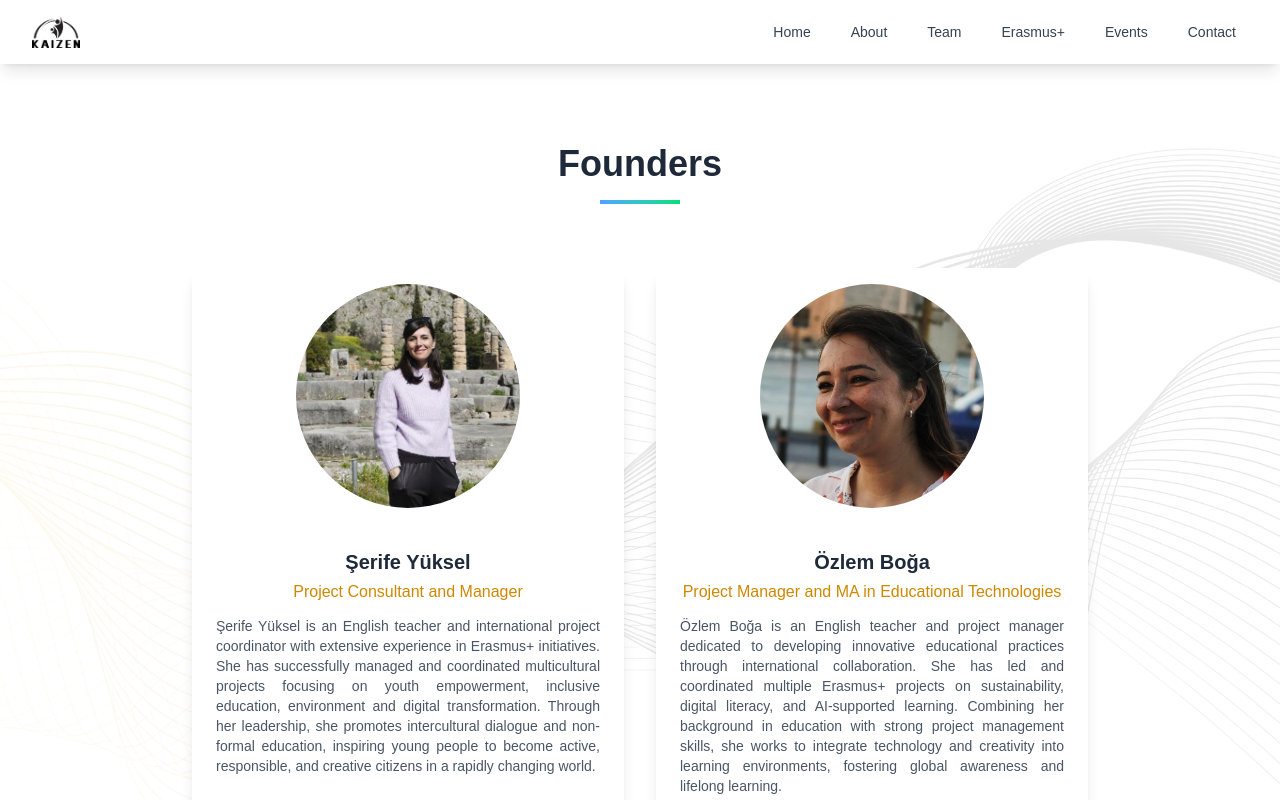
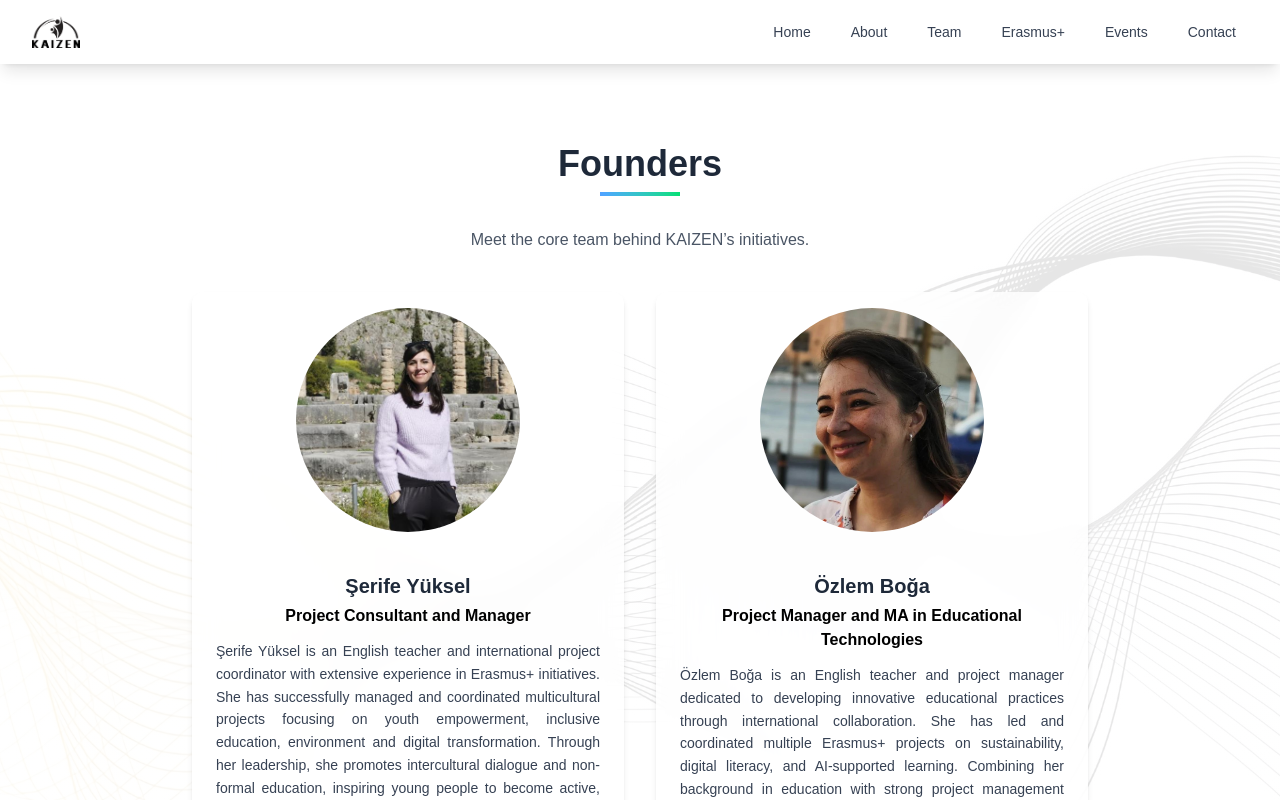
Before and after one commit to ebolarium/kaizen-web, a Next.js app: page /team in a window 1280 px wide. Shown: the top 800 px of the page. Built offline with nearby package versions, Linux system fonts and the light colour scheme.

Commit message:
Hero Yazısı ve Team kısmı düzeltildi

```diff
--- a/package.json
+++ b/package.json
@@ -20,6 +20,7 @@
     "@types/multer": "^2.0.0",
     "@uiw/react-md-editor": "^4.0.8",
     "bcryptjs": "^3.0.2",
+    "framer-motion": "^12.23.24",
     "jsonwebtoken": "^9.0.2",
     "lottie-react": "^2.4.1",
     "multer": "^2.0.2",
--- a/src/app/globals.css
+++ b/src/app/globals.css
@@ -25,14 +25,65 @@ body {
   font-family: Arial, Helvetica, sans-serif;
 }
 
-/* Typewriter animation */
+/* Typewriter animation for single line (desktop) */
 .typewriter {
   overflow: hidden;
   white-space: nowrap;
   animation: typing 6s steps(70, end);
+  width: 100%;
 }
 
 @keyframes typing {
   from { width: 0 }
   to { width: 100% }
 }
+
+/* Typewriter animation for two lines (mobile) */
+@media (max-width: 767px) {
+  .typewriter {
+    white-space: normal;
+    animation: none;
+    width: 100%;
+    text-align: center;
+  }
+
+  .typewriter span:first-child {
+    display: block;
+    overflow: hidden;
+    white-space: nowrap;
+    animation: typingFirstLine 3s steps(40, end) forwards;
+    width: 0;
+    text-align: center;
+    margin: 0 auto;
+  }
+
+  .typewriter span:last-child {
+    display: block;
+    overflow: hidden;
+    white-space: nowrap;
+    animation: typingSecondLine 3s steps(30, end) 3s forwards;
+    width: 0;
+    opacity: 0;
+    text-align: center;
+    margin: 0 auto;
+  }
+
+  @keyframes typingFirstLine {
+    from { width: 0 }
+    to { width: 100% }
+  }
+
+  @keyframes typingSecondLine {
+    0% {
+      width: 0;
+      opacity: 0;
+    }
+    1% {
+      opacity: 1;
+    }
+    100% {
+      width: 100%;
+      opacity: 1;
+    }
+  }
+}
--- a/src/app/page.tsx
+++ b/src/app/page.tsx
@@ -93,7 +93,8 @@ export default function Home() {
 </h2>
             </div>
 <h1 className="text-base md:text-2xl font-bold mb-6 text-white max-w-6xl mx-auto typewriter" style={{fontFamily: 'Candara, sans-serif'}}>
-  Intercultural Communication and Educational Research Association
+  <span className="block md:inline">Intercultural Communication and</span>
+  <span className="block md:inline"> Educational Research Association</span>
 </h1>
           </div>
         </div>
--- a/src/app/team/page.tsx
+++ b/src/app/team/page.tsx
@@ -1,4 +1,6 @@
 'use client';
+
+import { motion } from 'framer-motion';
 
 export default function Team() {
   const teamMembers = [
@@ -18,28 +20,47 @@ export default function Team() {
     }
   ];
 
-
   return (
-    <div className="bg-gradient-to-br from-blue-50 to-green-50" style={{backgroundImage: 'linear-gradient(rgba(255,255,255,0.9), rgba(255,255,255,0.9)), url(/images/background.png)', backgroundSize: 'cover', backgroundPosition: 'center center', backgroundRepeat: 'no-repeat', backgroundAttachment: 'fixed'}}>
+    <div
+      className="bg-gradient-to-br from-blue-50 to-green-50"
+      style={{
+        backgroundImage:
+          'linear-gradient(rgba(255,255,255,0.9), rgba(255,255,255,0.9)), url(/images/background.png)',
+        backgroundSize: 'cover',
+        backgroundPosition: 'center center',
+        backgroundRepeat: 'no-repeat',
+        backgroundAttachment: 'fixed'
+      }}
+    >
       {/* Core Team */}
       <section className="py-20">
         <div className="max-w-7xl mx-auto px-4 sm:px-6 lg:px-8">
-          <div className="text-center mb-16">
-            <h2 className="text-3xl md:text-4xl font-bold text-gray-800 mb-4">Founders</h2>
-            <div className="w-20 h-1 bg-gradient-to-r from-blue-400 to-green-400 mb-8 mx-auto"></div>
+          <div className="text-center mb-8">
+            <h2 className="text-3xl md:text-4xl font-bold text-gray-800 mb-2">
+              Founders
+            </h2>
+
+            <div className="w-20 h-1 bg-gradient-to-r from-blue-400 to-green-400 mb-4 mx-auto"></div>
           </div>
-
+            <p className="text-gray-600 max-w-xl mx-auto mb-10 text-center">
+              Meet the core team behind KAIZEN’s initiatives.
+            </p>
           <div className="grid grid-cols-1 md:grid-cols-2 gap-8 justify-items-center max-w-4xl mx-auto">
             {teamMembers.map((member, index) => (
-              <div key={index} className="bg-white rounded-xl shadow-lg overflow-hidden hover:shadow-xl transition-shadow duration-200">
+              <motion.div
+                key={index}
+                initial={{ opacity: 0, y: 30 }}
+                animate={{ opacity: 1, y: 0 }}
+                transition={{ duration: 0.6, delay: index * 0.2 }}
+                className="bg-white/80 backdrop-blur-md rounded-xl shadow-md hover:shadow-xl transition-all duration-300 overflow-hidden"
+              >
                 <div className="h-64 flex items-center justify-center p-2">
-                  <div className="w-56 h-56 rounded-full overflow-hidden">
+                  <div className="w-56 h-56 rounded-full overflow-hidden transform transition-transform duration-500 hover:scale-105">
                     <img
                       src={member.image}
                       alt={member.name}
                       className="w-full h-full object-cover"
                       onError={(e) => {
-                        // Fallback to placeholder if image fails to load
                         const target = e.target as HTMLImageElement;
                         target.style.display = 'none';
                         const parent = target.parentElement;
@@ -48,7 +69,10 @@ export default function Team() {
                             <div class="w-full h-full bg-gradient-to-r from-blue-400 to-green-400 flex items-center justify-center">
                               <div class="text-white text-center">
                                 <div class="w-16 h-16 bg-white bg-opacity-20 rounded-full flex items-center justify-center mx-auto mb-1">
-                                  <span class="text-lg font-bold">${member.name.split(' ').map(n => n[0]).join('')}</span>
+                                  <span class="text-lg font-bold">${member.name
+                                    .split(' ')
+                                    .map((n) => n[0])
+                                    .join('')}</span>
                                 </div>
                                 <p class="text-xs opacity-80">Photo coming soon</p>
                               </div>
@@ -60,16 +84,21 @@ export default function Team() {
                   </div>
                 </div>
                 <div className="p-6">
-                  <h3 className="text-xl font-semibold text-gray-800 mb-1 text-center">{member.name}</h3>
-                  <p className="text-yellow-600 font-medium mb-3 text-center">{member.role}</p>
-                  <p className="text-gray-600 text-sm mb-4 text-justify">{member.bio}</p>
+                  <h3 className="text-xl font-semibold text-gray-800 mb-1 text-center">
+                    {member.name}
+                  </h3>
+                  <p className="text-black font-bold mb-3 text-center">
+                    {member.role}
+                  </p>
+                  <p className="text-gray-700 leading-relaxed text-sm mb-4 text-justify">
+                    {member.bio}
+                  </p>
                 </div>
-              </div>
+              </motion.div>
             ))}
           </div>
         </div>
       </section>
-
     </div>
   );
 }
```
Also changed, not shown: 1 other file (tests, documents, lock files or other folders).
